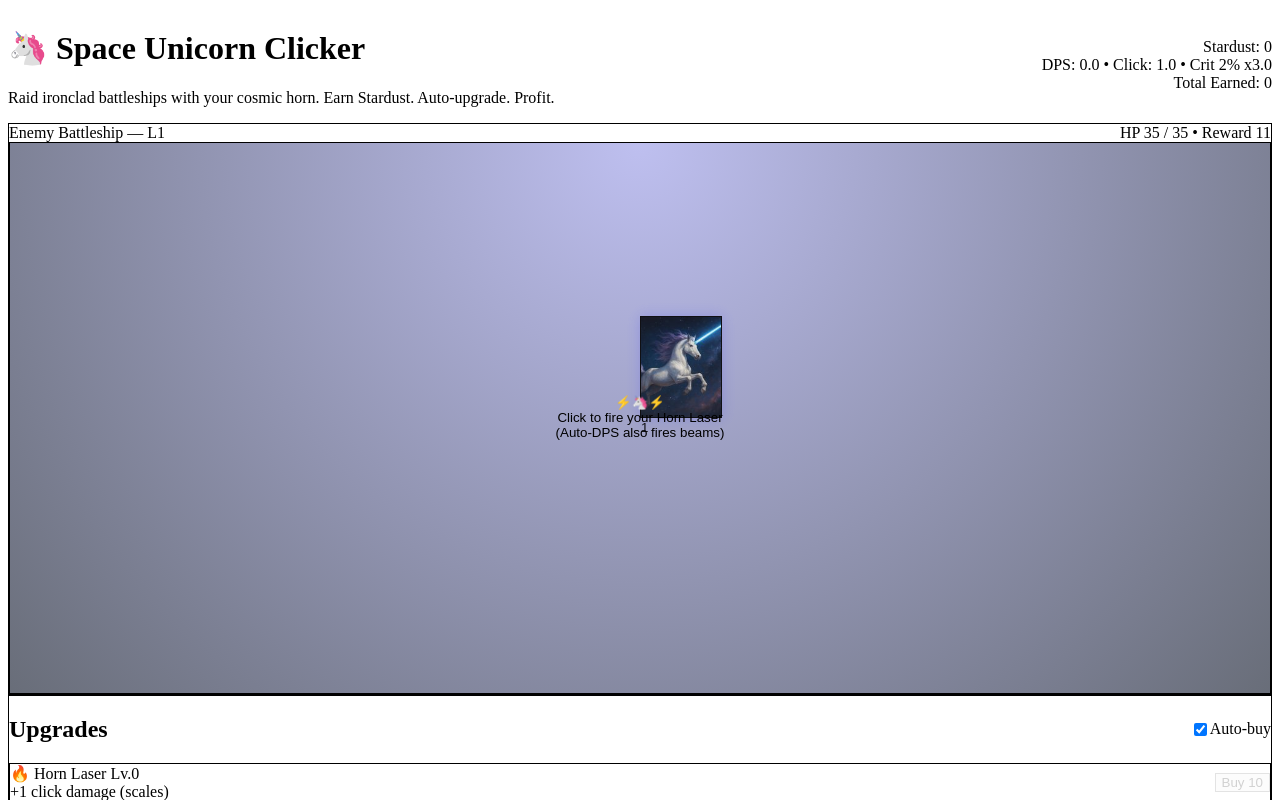
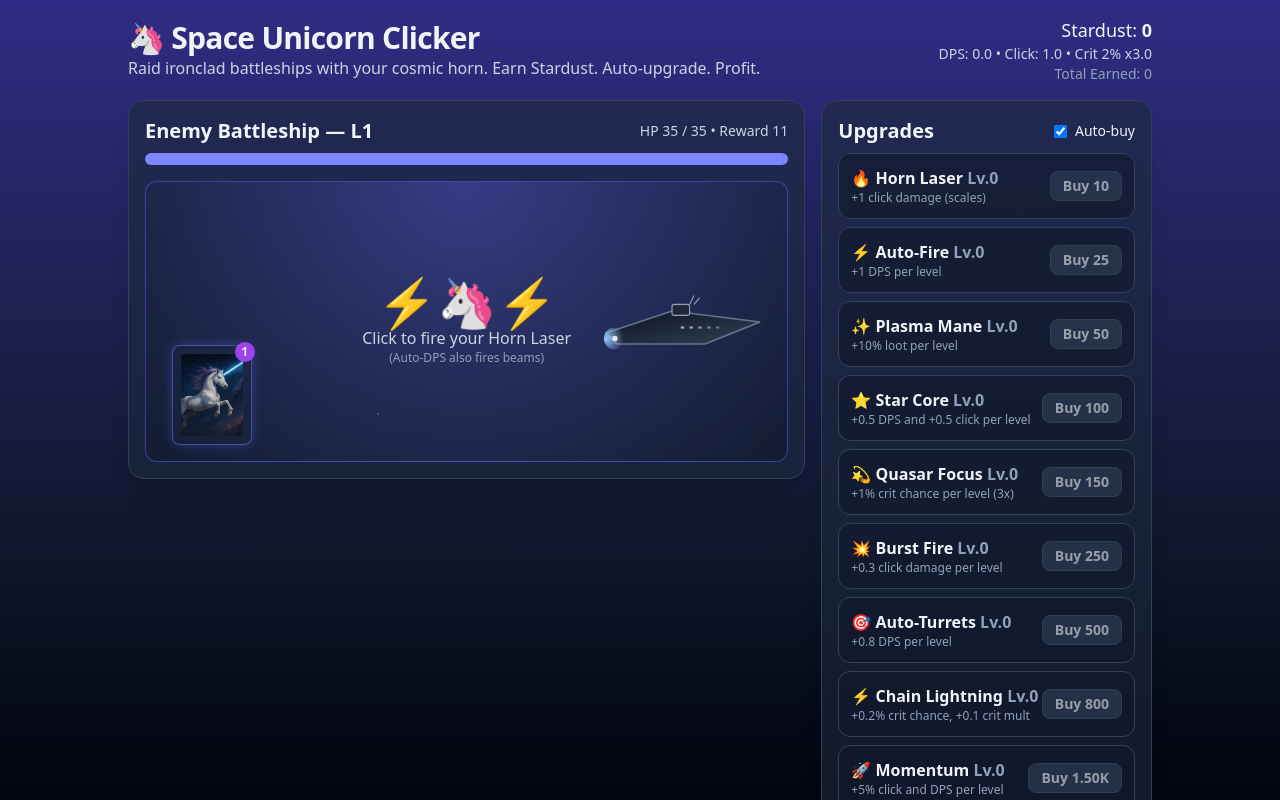
Before and after one commit to deadronos/space-unicorn-clicker, a React (Vite) app: page / in a window 1280 px wide. Shown: the top 800 px of the page. Built offline with nearby package versions, Linux system fonts and the light colour scheme.

Commit message:
feat: refactor PostCSS configuration and update index.css imports for Tailwind CSS

```diff
--- a/postcss.config.js
+++ b/postcss.config.js
@@ -1 +1,9 @@
-export default { plugins: { "@tailwindcss/postcss": {}, "autoprefixer": {} } };
+import tailwindPostcss from '@tailwindcss/postcss';
+import autoprefixer from 'autoprefixer';
+
+export default {
+	plugins: [
+		tailwindPostcss(),
+		autoprefixer(),
+	],
+};
--- a/src/index.css
+++ b/src/index.css
@@ -1,6 +1,7 @@
 
-@tailwind base;
-@tailwind components;
-@tailwind utilities;
+@import "tailwindcss/theme.css";
+@import "tailwindcss/preflight.css";
+@import "tailwindcss/utilities.css";
 
+/* Keep app layout baseline: ensure root fills the viewport. */
 html, body, #root { height: 100%; }
--- a/vitest.config.ts
+++ b/vitest.config.ts
@@ -2,11 +2,12 @@ import { defineConfig } from 'vitest/config';
 
 export default defineConfig({
   // Prefer explicit non-watch runs; the CLI flag `--run` is still recommended.
-  watch: false,
+
   test: {
     environment: 'jsdom',
     globals: true,
     include: ['src/**/*.test.{ts,tsx,js}'],
     setupFiles: ['test/setup.ts'],
+    watch: false,
   },
 });
```
